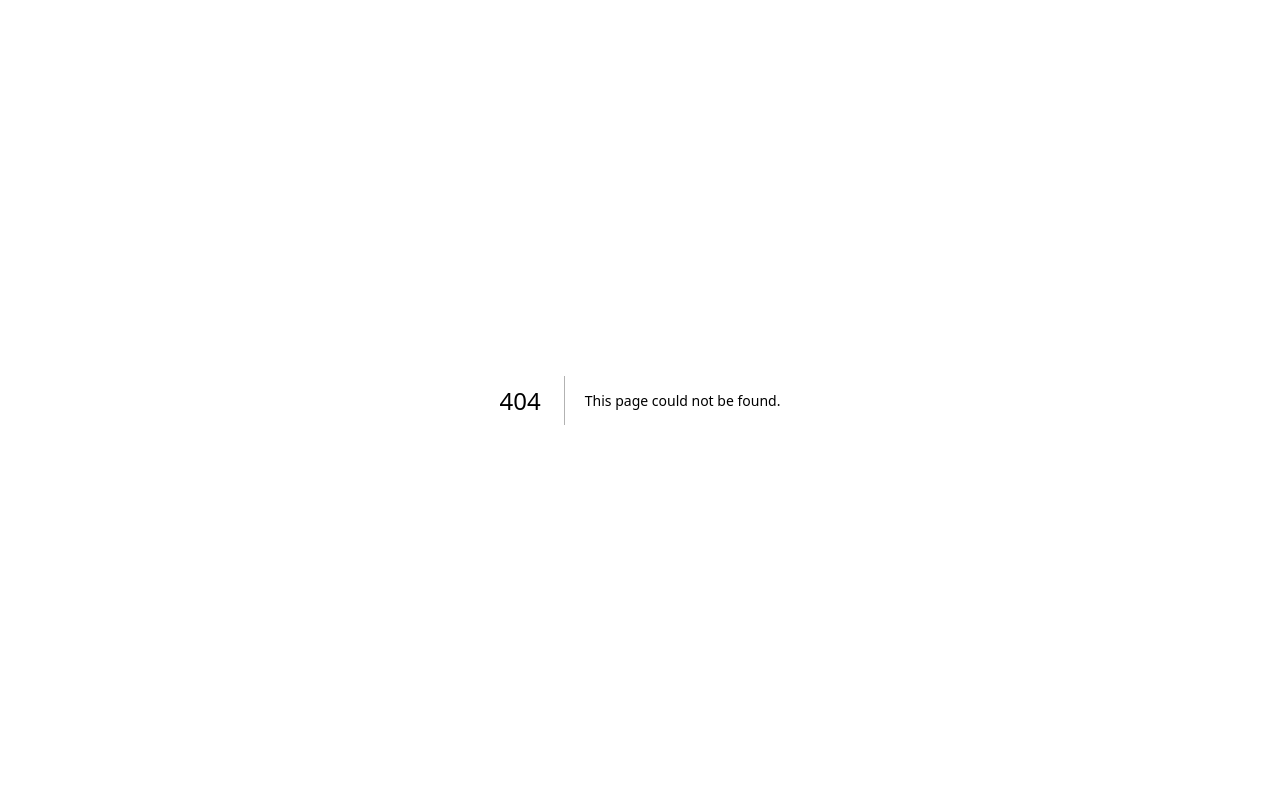
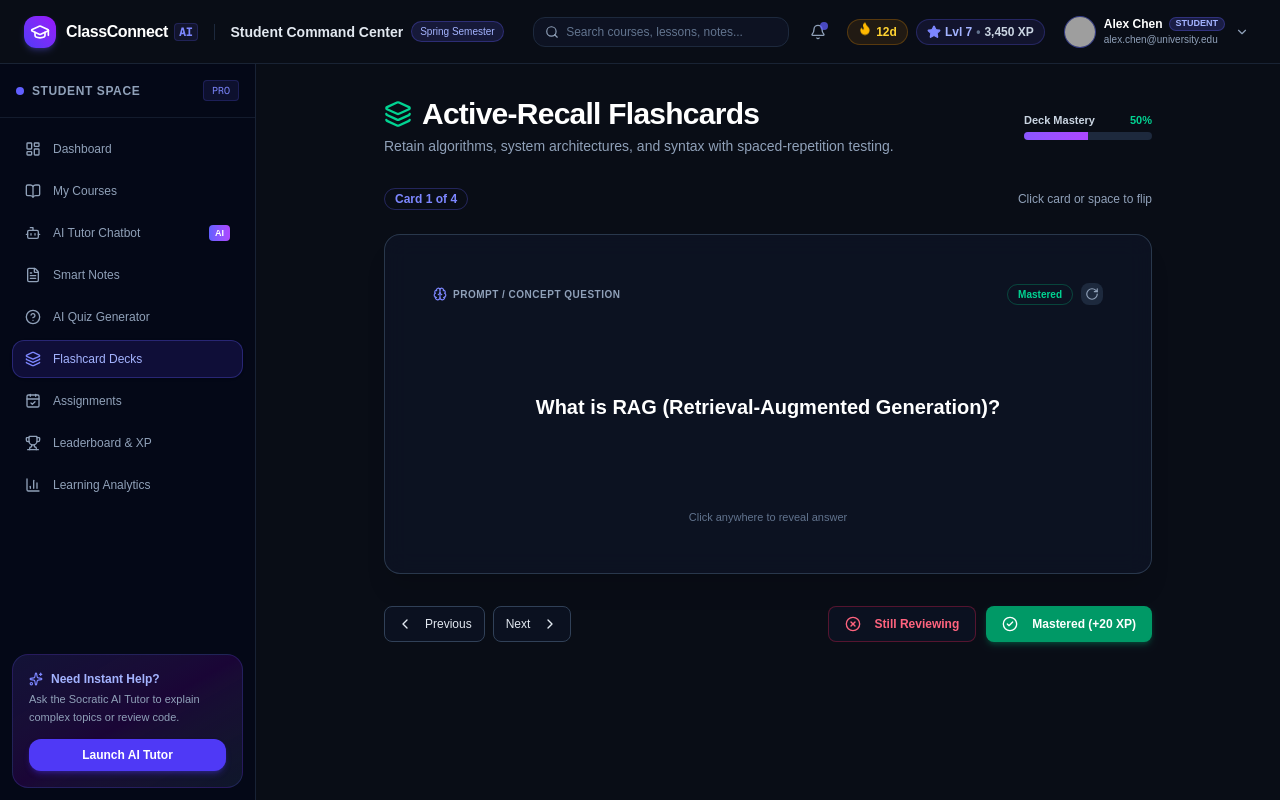
Before and after one commit to AlaminM01/ClassConnect-AI, a Next.js app: page /student/flashcards in a window 1280 px wide. Before the commit this address had no page. Built offline with nearby package versions, Linux system fonts and the light colour scheme; grey boxes are pictures that could not be loaded.

Commit message:
feat(flashcards): build active-recall flashcard study player with 3D flip effects and mastery tracking (Phase 8)

```diff
--- /dev/null
+++ b/src/app/student/flashcards/page.tsx
@@ -0,0 +1,190 @@
+"use client";
+
+import { useState } from "react";
+import Link from "next/link";
+import {
+  Layers,
+  Sparkles,
+  RotateCw,
+  CheckCircle2,
+  XCircle,
+  HelpCircle,
+  Award,
+  ChevronLeft,
+  ChevronRight,
+  Brain,
+} from "lucide-react";
+import { Button } from "@/components/ui/button";
+import { Card } from "@/components/ui/card";
+import { Badge } from "@/components/ui/badge";
+import { Progress } from "@/components/ui/progress";
+import { MOCK_FLASHCARDS } from "@/lib/mock-data";
+import { FlashcardItem } from "@/lib/types";
+
+export default function FlashcardsPage() {
+  const [cards, setCards] = useState<FlashcardItem[]>(MOCK_FLASHCARDS);
+  const [currentIndex, setCurrentIndex] = useState(0);
+  const [isFlipped, setIsFlipped] = useState(false);
+  const [masteredMap, setMasteredMap] = useState<Record<string, boolean>>({
+    "fc-1": true,
+    "fc-3": true,
+  });
+  const [earnedXP, setEarnedXP] = useState(false);
+
+  const currentCard = cards[currentIndex];
+  const totalCards = cards.length;
+  const masteredCount = Object.values(masteredMap).filter(Boolean).length;
+  const progressPercent = Math.round((masteredCount / totalCards) * 100);
+
+  const handleNext = () => {
+    setIsFlipped(false);
+    setCurrentIndex((prev) => (prev + 1) % totalCards);
+  };
+
+  const handlePrev = () => {
+    setIsFlipped(false);
+    setCurrentIndex((prev) => (prev - 1 + totalCards) % totalCards);
+  };
+
+  const handleMarkMastered = (mastered: boolean) => {
+    setMasteredMap({ ...masteredMap, [currentCard.id]: mastered });
+    if (mastered) {
+      setEarnedXP(true);
+      setTimeout(() => setEarnedXP(false), 2500);
+    }
+    handleNext();
+  };
+
+  return (
+    <div className="space-y-8 max-w-3xl mx-auto">
+      {/* Header */}
+      <div className="flex flex-col sm:flex-row sm:items-center justify-between gap-4">
+        <div>
+          <h1 className="text-2xl sm:text-3xl font-extrabold text-white tracking-tight flex items-center gap-2.5">
+            <Layers className="w-7 h-7 text-emerald-400" />
+            Active-Recall Flashcards
+          </h1>
+          <p className="text-sm text-slate-400 mt-1">
+            Retain algorithms, system architectures, and syntax with spaced-repetition testing.
+          </p>
+        </div>
+
+        <div className="flex items-center gap-3">
+          {earnedXP && (
+            <div className="flex items-center gap-1 px-3 py-1 rounded-full bg-emerald-500/20 border border-emerald-500/40 text-emerald-300 text-xs font-bold animate-bounce">
+              <Award className="w-3.5 h-3.5" />
+              <span>+20 XP Mastered!</span>
+            </div>
+          )}
+          <div className="w-32 text-right">
+            <div className="flex justify-between text-[11px] text-slate-300 mb-1 font-semibold">
+              <span>Deck Mastery</span>
+              <span className="text-emerald-400">{progressPercent}%</span>
+            </div>
+            <Progress value={progressPercent} className="h-2" />
+          </div>
+        </div>
+      </div>
+
+      {/* Main Flashcard Stage */}
+      <div className="space-y-6">
+        <div className="flex items-center justify-between text-xs text-slate-400">
+          <Badge variant="outline" className="text-indigo-400 border-indigo-500/30">
+            Card {currentIndex + 1} of {totalCards}
+          </Badge>
+          <span className="text-slate-400">Click card or space to flip</span>
+        </div>
+
+        {/* 3D Flip Card Container */}
+        <div
+          onClick={() => setIsFlipped(!isFlipped)}
+          className="relative min-h-[300px] sm:min-h-[340px] w-full rounded-3xl cursor-pointer select-none perspective-1000 group transition-all"
+        >
+          <Card
+            className={`glass-card w-full h-full min-h-[300px] sm:min-h-[340px] p-8 sm:p-12 flex flex-col justify-between border-slate-700/80 transition-all duration-300 ${
+              isFlipped
+                ? "bg-slate-900/90 border-indigo-500/40 shadow-2xl shadow-indigo-600/10"
+                : "bg-slate-900/60 hover:border-slate-600"
+            }`}
+          >
+            {/* Card Header Tag */}
+            <div className="flex items-center justify-between">
+              <span className="text-[10px] font-bold uppercase tracking-wider text-slate-400 flex items-center gap-1.5">
+                <Brain className="w-3.5 h-3.5 text-indigo-400" />
+                {isFlipped ? "Answer / Explanation" : "Prompt / Concept Question"}
+              </span>
+
+              <div className="flex items-center gap-2">
+                {masteredMap[currentCard.id] && (
+                  <Badge variant="outline" className="text-[10px] text-emerald-400 border-emerald-500/30">
+                    Mastered
+                  </Badge>
+                )}
+                <span className="p-1 rounded-lg bg-slate-800 text-slate-400 group-hover:text-white transition-colors">
+                  <RotateCw className="w-3.5 h-3.5" />
+                </span>
+              </div>
+            </div>
+
+            {/* Card Center Content */}
+            <div className="my-auto py-6 text-center">
+              <h3 className="text-base sm:text-xl font-bold text-white leading-relaxed">
+                {isFlipped ? currentCard.back : currentCard.front}
+              </h3>
+            </div>
+
+            {/* Card Footer Hint */}
+            <div className="text-center text-[11px] text-slate-500">
+              {isFlipped ? "Click anywhere to flip back to question" : "Click anywhere to reveal answer"}
+            </div>
+          </Card>
+        </div>
+
+        {/* Navigation & Mastery Controls */}
+        <div className="flex flex-col sm:flex-row items-center justify-between gap-4 pt-2">
+          <div className="flex items-center gap-2">
+            <Button
+              onClick={handlePrev}
+              variant="outline"
+              size="sm"
+              className="h-9 px-3 text-xs"
+            >
+              <ChevronLeft className="w-4 h-4 mr-1" />
+              Previous
+            </Button>
+            <Button
+              onClick={handleNext}
+              variant="outline"
+              size="sm"
+              className="h-9 px-3 text-xs"
+            >
+              Next
+              <ChevronRight className="w-4 h-4 ml-1" />
+            </Button>
+          </div>
+
+          <div className="flex items-center gap-2.5">
+            <Button
+              onClick={() => handleMarkMastered(false)}
+              variant="outline"
+              size="sm"
+              className="h-9 px-4 text-xs text-rose-400 hover:text-rose-300 hover:bg-rose-500/10 border-rose-500/30 font-semibold"
+            >
+              <XCircle className="w-4 h-4 mr-1.5" />
+              Still Reviewing
+            </Button>
+            <Button
+              onClick={() => handleMarkMastered(true)}
+              variant="emerald"
+              size="sm"
+              className="h-9 px-4 text-xs font-semibold shadow-md shadow-emerald-600/30"
+            >
+              <CheckCircle2 className="w-4 h-4 mr-1.5" />
+              Mastered (+20 XP)
+            </Button>
+          </div>
+        </div>
+      </div>
+    </div>
+  );
+}
```
